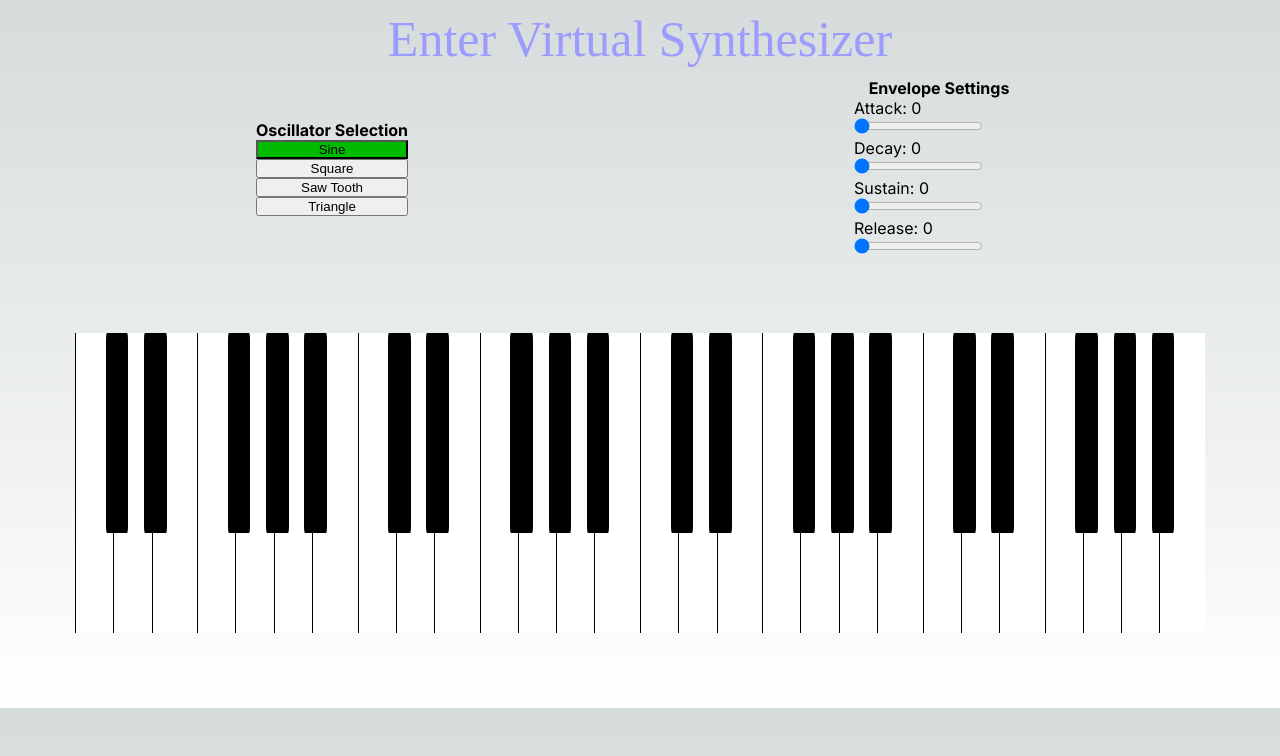
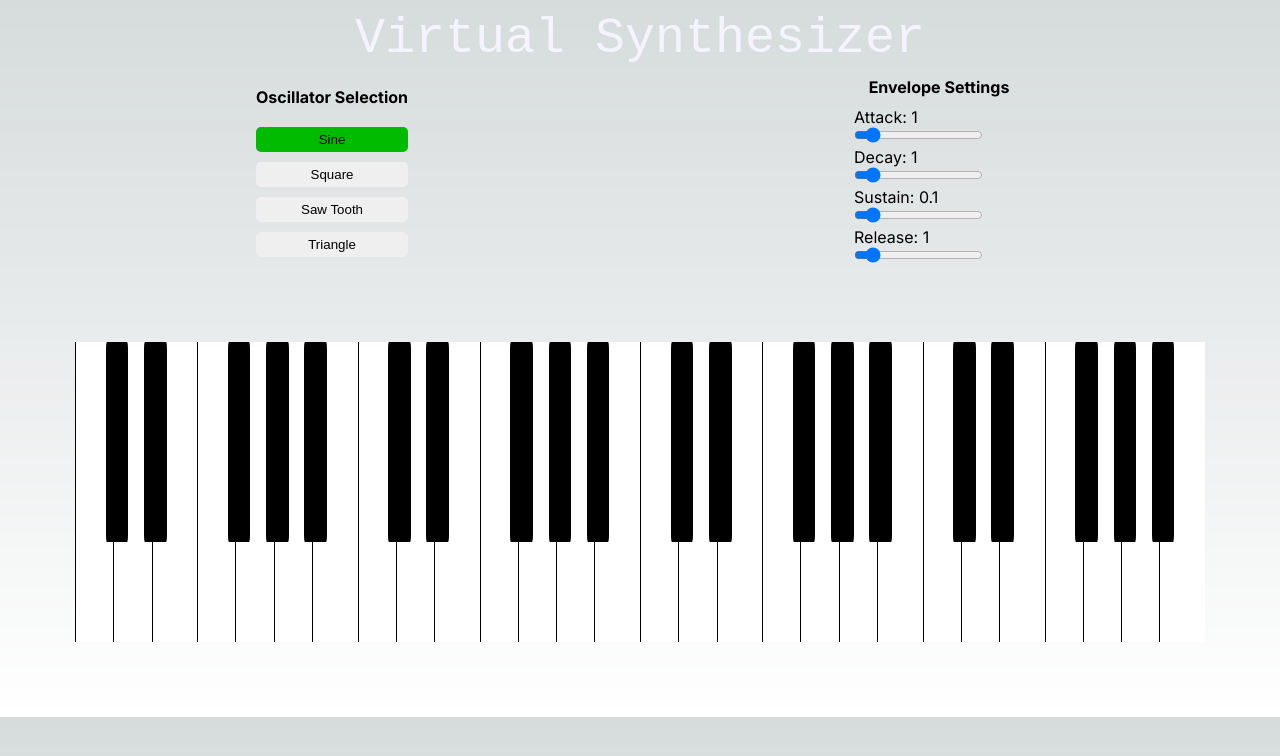
Before and after one commit to Bradpk/Synth, a Next.js app in the folder synth/: page /piano in a window 1280 px wide. Shown: the top 756 px of the page. Built offline with nearby package versions, Linux system fonts and the light colour scheme.

Commit message:
Added some styling

```diff
--- a/synth/src/app/navbar.js
+++ b/synth/src/app/navbar.js
@@ -6,7 +6,7 @@ function Navbar(){
     return(
         <>
         <ul className={styles.navItems}>
-            <li><Link href="/piano">Enter Virtual Synthesizer</Link></li>
+            <li><Link href="/piano">Virtual Synthesizer</Link></li>
         </ul>
         </>
 
--- a/synth/src/app/navbar.module.css
+++ b/synth/src/app/navbar.module.css
@@ -1,8 +1,8 @@
 
 .navItems {
-    color: rgb(156, 156, 255);
+    color: rgb(244, 244, 255);
     font-size: 50px;
-    font-family:cursive;
+    font-family:monospace;
     display: flex;
     list-style: none;
     justify-content: space-around;
--- a/synth/src/app/piano/page.js
+++ b/synth/src/app/piano/page.js
@@ -6,10 +6,10 @@ import * as Tone from "tone";
 
 function Synth() {
     const [oscillatorType, setOscillatorType] = useState("sine");
-    const [attack, setAttack] = useState(0);
-    const [decay, setDecay] = useState(0);
-    const [sustain, setSustain] = useState(0);
-    const [release, setRelease] = useState(0);
+    const [attack, setAttack] = useState(1);
+    const [decay, setDecay] = useState(1);
+    const [sustain, setSustain] = useState(0.1);
+    const [release, setRelease] = useState(1);
     const [activeButtons, setActiveButtons] = useState([]);
 
 
@@ -101,7 +101,7 @@ function Synth() {
                 <h4 className={styles.heading}>Envelope Settings</h4>
                 <div>
         <label>Attack: {attack}</label>
-        <input type="range" min="0" max="10" step="2" value={attack} onChange={(e) => setAttack(parseFloat(e.target.value))} onBlur={handleEnvelopeChange} />
+        <input type="range" min="0" max="10" step="1" value={attack} onChange={(e) => setAttack(parseFloat(e.target.value))} onBlur={handleEnvelopeChange} />
     </div>
     <div>
         <label>Decay: {decay}</label>
@@ -109,11 +109,11 @@ function Synth() {
     </div>
     <div>
         <label>Sustain: {sustain}</label>
-        <input type="range" min="0" max="1" step="0.2" value={sustain} onChange={(e) => setSustain(parseFloat(e.target.value))} onBlur={handleEnvelopeChange} />
+        <input type="range" min="0" max="1" step="0.1" value={sustain} onChange={(e) => setSustain(parseFloat(e.target.value))} onBlur={handleEnvelopeChange} />
     </div>
     <div>
         <label>Release: {release}</label>
-        <input type="range" min="0" max="10" step="02" value={release} onChange={(e) => setRelease(parseFloat(e.target.value))} onBlur={handleEnvelopeChange} />
+        <input type="range" min="0" max="10" step="1" value={release} onChange={(e) => setRelease(parseFloat(e.target.value))} onBlur={handleEnvelopeChange} />
     </div>
             </div>
         </div>
--- a/synth/src/app/piano/piano.module.css
+++ b/synth/src/app/piano/piano.module.css
@@ -35,6 +35,13 @@
     margin-left: 20%;
 }
 
+.oscillator button {
+    margin-top: 10px;
+    padding: 5px;
+    border: 1px;
+    border-radius: 5px;
+}
+
 .envelope {
     display: flex;
     flex-direction: column;
@@ -54,6 +61,7 @@
 .heading {
     display: flex;
     justify-content: center;
+    margin-bottom: 10px;
 }
 
 .playing {
```
